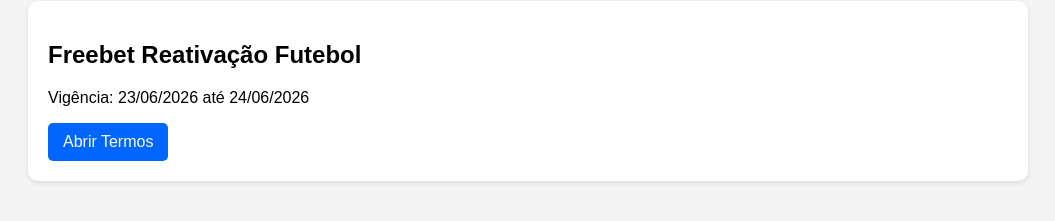
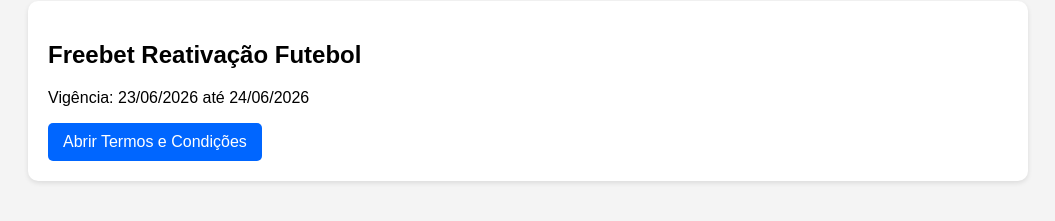
Before and after one commit to gustavohg11/sportsbook-promocoes, a plain HTML site: page index.html in a window 1280 px wide. Shown: the part 99-320 px from the top of the page, without its empty margins (112-1167 px from the left). Drawn offline with Linux system fonts and the light colour scheme.

Commit message:
Update index.html

```diff
--- a/index.html
+++ b/index.html
@@ -52,11 +52,11 @@ h1{
     <h2>Freebet Reativação Futebol</h2>
     <p>Vigência: 23/06/2026 até 24/06/2026</p>
 
-    <a href="pdfs/freebet-reativacao.pdf"
-       target="_blank"
-       class="btn">
-       Abrir Termos
-    </a>
+    <a href="termos_freebet_copa2026.pdf"
+   target="_blank"
+   class="btn">
+   Abrir Termos e Condições
+</a>
 </div>
 
 </div>
```
